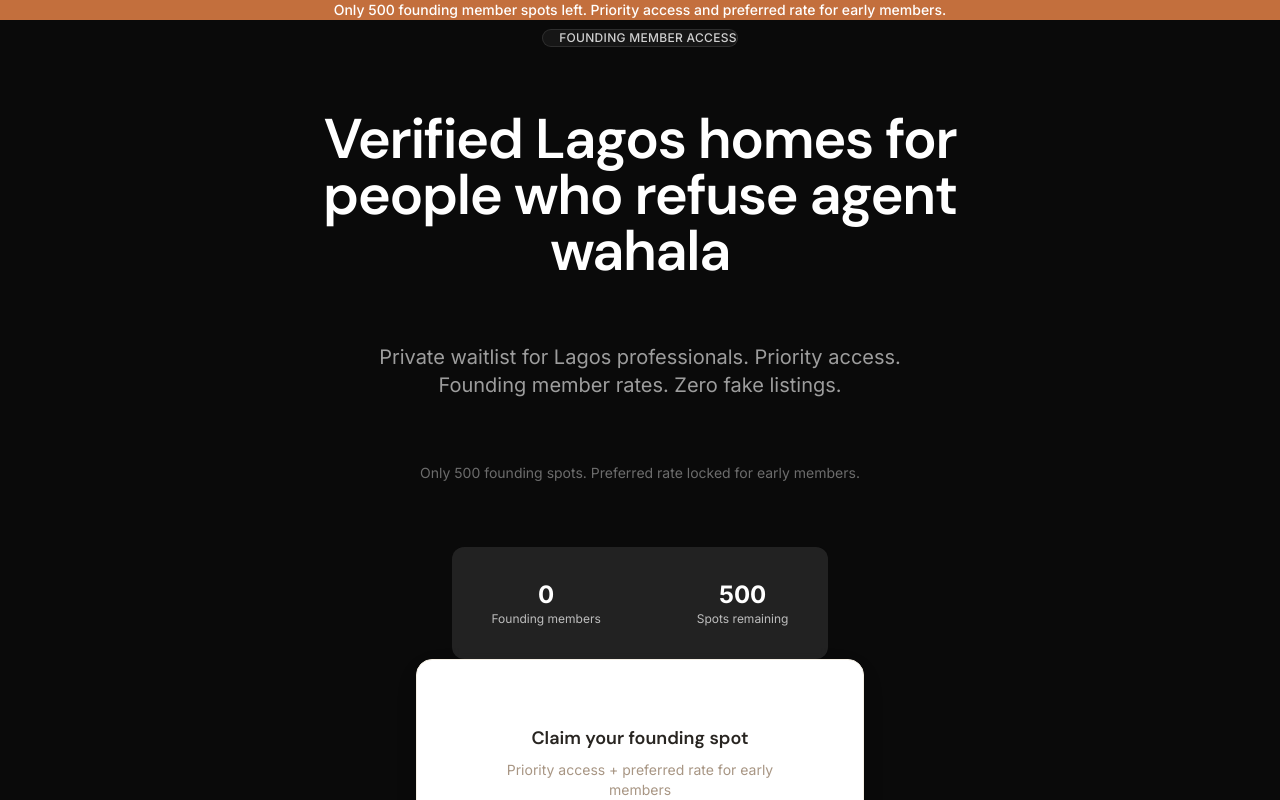
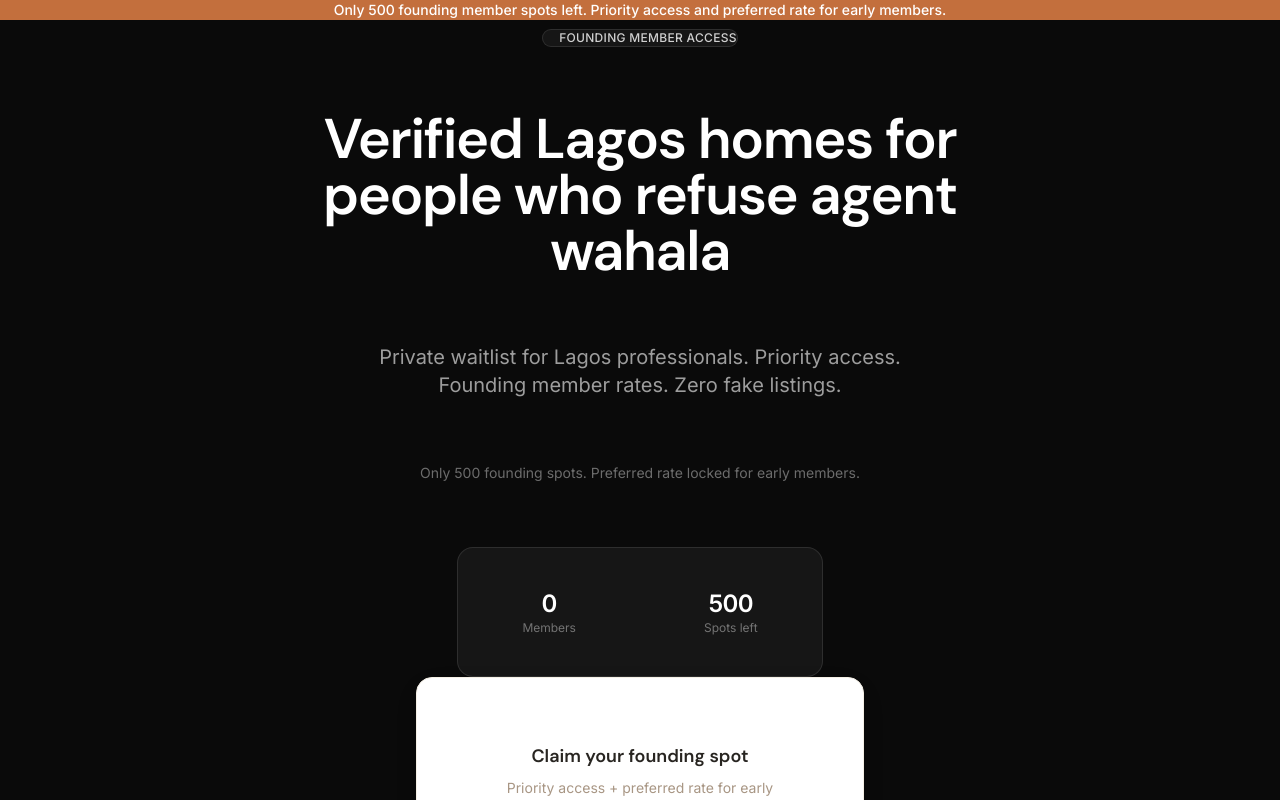
Before and after one commit to FADAREC/ShelterPoint-NG, a Next.js app: page / in a window 1280 px wide. Shown: the top 800 px of the page. Built offline with nearby package versions, Linux system fonts and the light colour scheme; no server answers; the database is empty.

Commit message:
design: refined stats for premium hero

```diff
--- a/components/hero/HeroStats.tsx
+++ b/components/hero/HeroStats.tsx
@@ -22,32 +22,30 @@ export default function HeroStats() {
 
   if (!mounted) {
     return (
-      <div className="inline-flex items-center gap-6 bg-white/10 px-5 py-3 rounded-lg backdrop-blur-sm">
+      <div className="inline-flex items-center gap-8 rounded-2xl border border-white/10 bg-white/5 px-8 py-4">
         <div className="text-center">
-          <div className="text-2xl font-bold text-white">-</div>
-          <div className="text-xs text-white/70">Founding members</div>
+          <div className="text-2xl font-semibold text-white tracking-tight">-</div>
+          <div className="text-xs text-white/40 mt-0.5">Members</div>
         </div>
-        <div className="w-px h-8 bg-white/20" aria-hidden="true" />
+        <div className="w-px h-8 bg-white/10" aria-hidden="true" />
         <div className="text-center">
-          <div className="text-2xl font-bold text-white">500</div>
-          <div className="text-xs text-white/70">Spots left</div>
+          <div className="text-2xl font-semibold text-white tracking-tight">500</div>
+          <div className="text-xs text-white/40 mt-0.5">Spots left</div>
         </div>
       </div>
     );
   }
 
   return (
-    <div className="inline-flex items-center gap-6 bg-white/10 px-5 py-3 rounded-lg backdrop-blur-sm">
+    <div className="inline-flex items-center gap-8 rounded-2xl border border-white/10 bg-white/5 px-8 py-4">
       <div className="text-center">
-        <div className="text-2xl font-bold text-white">{stats.signupCount}</div>
-        <div className="text-xs text-white/70">Founding members</div>
+        <div className="text-2xl font-semibold text-white tracking-tight">{stats.signupCount}</div>
+        <div className="text-xs text-white/40 mt-0.5">Members</div>
       </div>
-
-      <div className="w-px h-8 bg-white/20" aria-hidden="true" />
-
+      <div className="w-px h-8 bg-white/10" aria-hidden="true" />
       <div className="text-center">
-        <div className="text-2xl font-bold text-white">{stats.spotsLeft}</div>
-        <div className="text-xs text-white/70">Spots remaining</div>
+        <div className="text-2xl font-semibold text-white tracking-tight">{stats.spotsLeft}</div>
+        <div className="text-xs text-white/40 mt-0.5">Spots left</div>
       </div>
     </div>
   );
```
